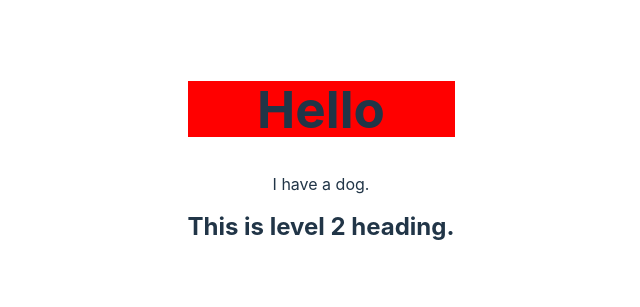
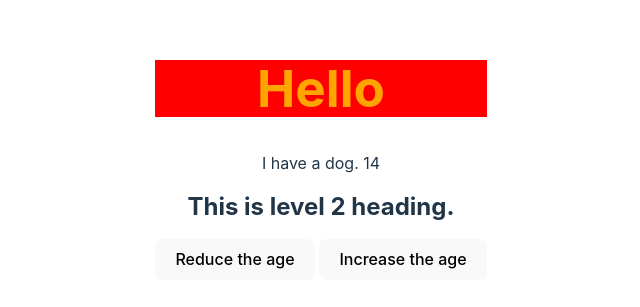
Before and after one commit to zsakowitz/vitejs-vite-atcf93, a Svelte app: page / in a window 1280 px wide. Shown: the part 247-554 px from the top of the page, without its empty margins (319-959 px from the left). Built offline with nearby package versions, Linux system fonts and the light colour scheme.

Commit message:
1 file modified

```diff
--- a/src/App.svelte
+++ b/src/App.svelte
@@ -1,17 +1,31 @@
 <script>
+  let age
+  age = 14
 
+  function onClick() {
+    age = age + 1
+  }
+
+  function reduceTheAge() {
+    age -= 1
+  }
 </script>
 
 <h1>Hello</h1>
 
 <p>
-  I have a dog.
+  I have a dog. {age}
 </p>
 
 <h2>This is level 2 heading.</h2>
 
+<button on:click={reduceTheAge}>Reduce the age</button>
+
+<button on:click={onClick}>Increase the age</button>
+
 <style>
   h1 {
     background: red;
+    color: orange;
   }
 </style>
```
